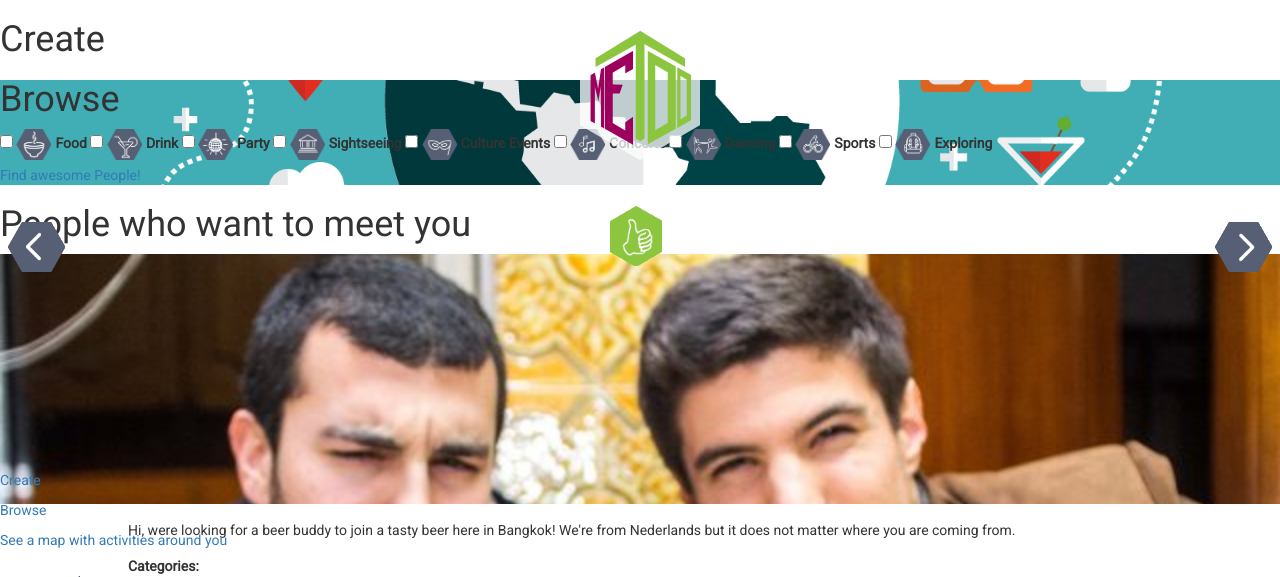
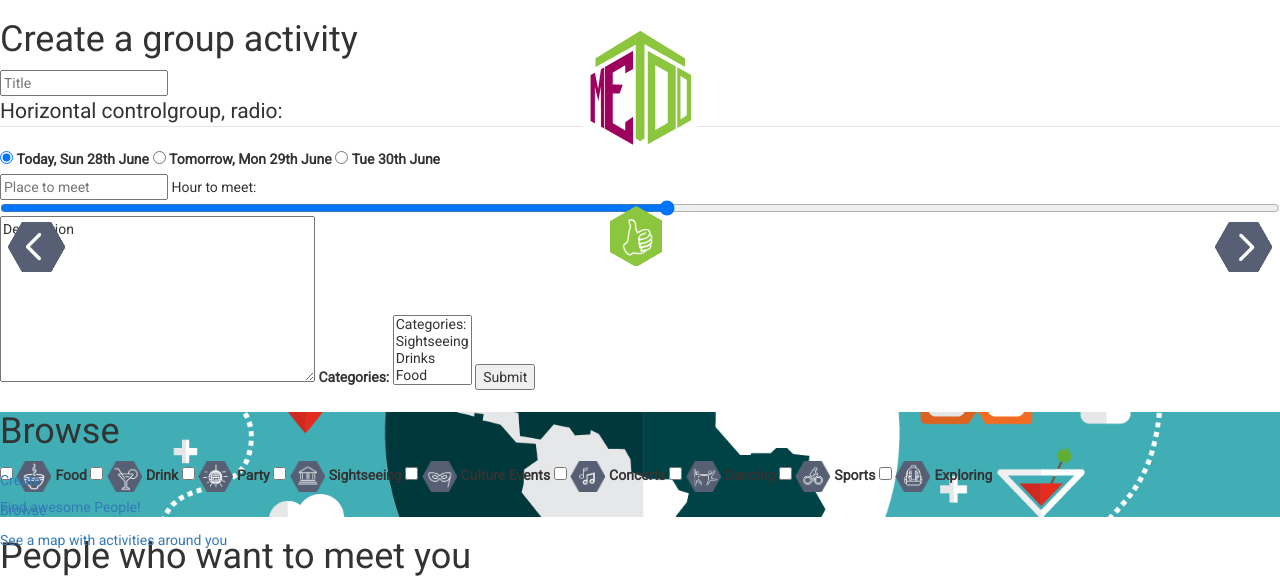
Before and after one commit to ephes/trivago2015, a Django app: template trivago2015/templates/pages/index.html in a window 1280 px wide. Shown: the top 577 px of the page. Run offline with Django 3.2, Linux system fonts and the light colour scheme; the template is opened without the code that fills it, so the values that code supplies are empty; some libraries are stand-ins or nearby versions.

Commit message:
create activity form

```diff
--- a/trivago2015/templates/pages/index.html
+++ b/trivago2015/templates/pages/index.html
@@ -42,11 +42,36 @@
   <div data-role="page" id="page-create" data-theme="a">
     <div data-role="header">
       <a href="#page-welcome" data-rel="back" class="ui-btn ui-shadow ui-corner-all ui-btn-inline ui-icon-back ui-btn-icon-left"></a>
-      <h1>Create</h1>
+      <h1>Create a group activity</h1>
     </div><!-- /header -->
 
     <div role="main" class="ui-content">
-    </div><!-- /content -->
+
+        <form>
+            <input name="textinput-4" id="textinput-4" placeholder="Title" value="" type="text">
+            <fieldset data-role="controlgroup">
+                <legend class="ui-hidden-accessible">Horizontal controlgroup, radio:</legend>
+                <input name="radio-choice-h-4" id="radio-choice-h-4a" value="on" checked="checked" type="radio">
+                <label for="radio-choice-h-4a">Today, Sun 28th June</label>
+                <input name="radio-choice-h-4" id="radio-choice-h-4b" value="off" type="radio">
+                <label for="radio-choice-h-4b">Tomorrow, Mon 29th June</label>
+                <input name="radio-choice-h-4" id="radio-choice-h-4c" value="other" type="radio">
+                <label for="radio-choice-h-4c">Tue 30th June</label>
+            </fieldset>
+            <input name="textinput-4" id="textinput-4" placeholder="Place to meet" value="" type="text">
+            Hour to meet: <input name="slider-4" id="slider-4" value="10:00" min="1" max="24" data-highlight="true" data-mini="false" type="range">
+            <textarea cols="40" rows="8" name="textarea-4" id="textarea-4">Description</textarea>
+            <label for="select-multiple-4" class="ui-hidden-accessible">Categories:</label>
+            <select multiple="multiple" data-native-menu="false" name="select-multiple-4" id="select-multiple-4">
+                <option value="">Categories:</option>
+                <option value="sightseeing">Sightseeing</option>
+                <option value="drinks">Drinks</option>
+                <option value="food">Food</option>
+                <option value="sports">Sports</option>
+            </select>
+            <button class="ui-shadow ui-btn ui-corner-all" type="submit" id="submit-4">Submit</button>
+        </form>
+    </div><!-- /ui-content -->
   </div><!-- /page two -->
 
 
@@ -88,7 +113,7 @@
   <div data-role="page" id="people-1" data-theme="a">
 
     <div data-role="header">
-      <a href="#browse" class="ui-btn ui-shadow ui-corner-all ui-btn-inline ui-icon-back ui-btn-icon-left"></a>
+      <a href="#page-browse" class="ui-btn ui-shadow ui-corner-all ui-btn-inline ui-icon-back ui-btn-icon-left"></a>
       <h1>People who want to meet you</h1>
     </div><!-- /header -->
 
@@ -115,7 +140,7 @@
 
   <div data-role="page" id="people-2" data-theme="a">
     <div data-role="header">
-      <a href="#browse" class="ui-btn ui-shadow ui-corner-all ui-btn-inline ui-icon-back ui-btn-icon-left"></a>
+      <a href="#page-browse" class="ui-btn ui-shadow ui-corner-all ui-btn-inline ui-icon-back ui-btn-icon-left"></a>
       <h1>People who want to meet you</h1>
     </div><!-- /header -->
 
```
